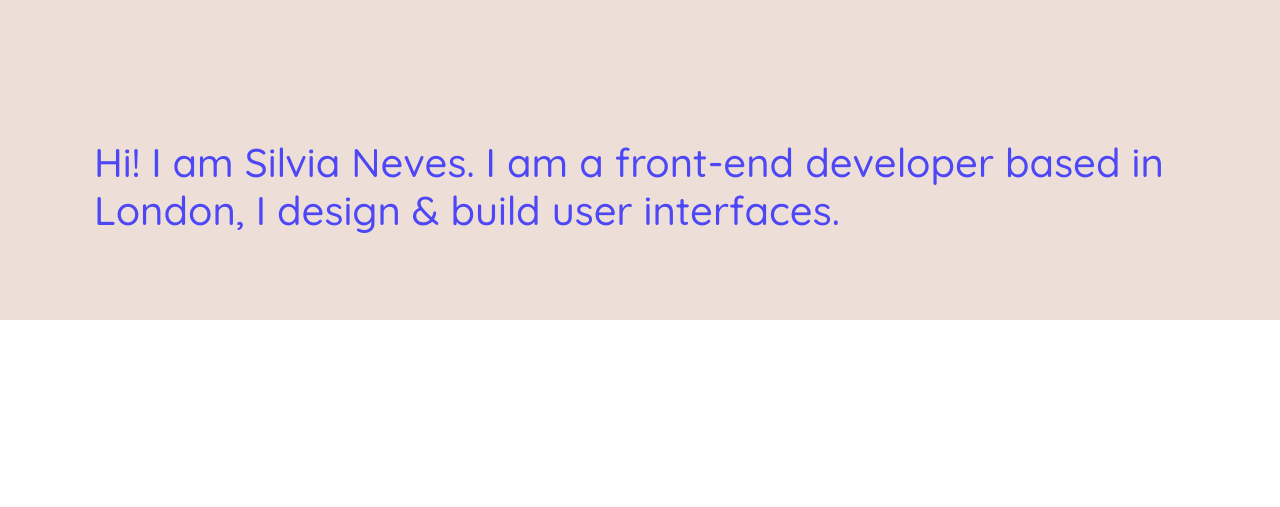
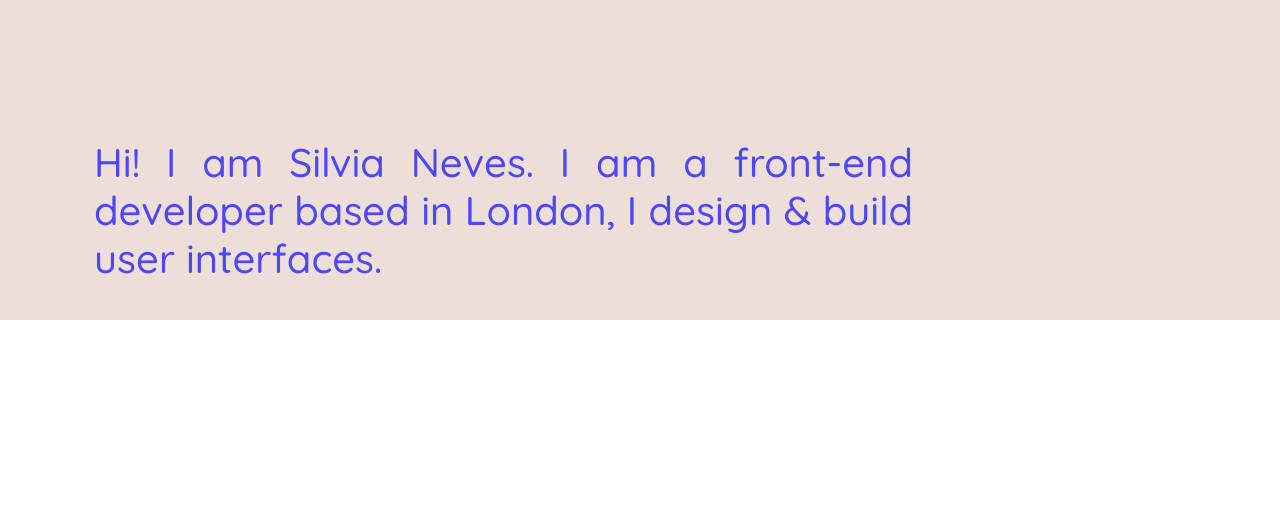
Before and after one commit to SilTatiana/Portfolio_shecodes, a plain HTML site: page index.html in a window 1280 px wide. Shown: the part 80-587 px from the top of the page. Drawn offline with nearby package versions, Linux system fonts and the light colour scheme.

Commit message:
Organised the index.html

```diff
--- a/index.html
+++ b/index.html
@@ -54,13 +54,14 @@
   <body class="container">
     <div class="container header">
       <h1>
-        Hi! I am Silvia Neves. I am a front-end developer based in London, I
+        Hi! I am Silvia Neves.
+        I am a front-end developer based in London, I
         design & build user interfaces.
       </h1>
-
-
-
-
     </div>
+    <h2 class="secondary_header">
+      Let's work together!
+      <hr/>
+    </h2>
   </body>
 </html>
--- a/styles/style.css
+++ b/styles/style.css
@@ -14,7 +14,16 @@ h1 {
   font-family: "Quicksand", sans-serif;
   font-weight: 500;
   padding-top: 20%;
-  justify-content: center;
+  text-align: justify;
+  width: 75%;
+
+}
+
+h2 {
+  color: #4d47f5;
+  text-align: center;
+  font-family: "Quicksand", sans-serif;
+  padding-top: 20%;
 }
 
 img{
```
